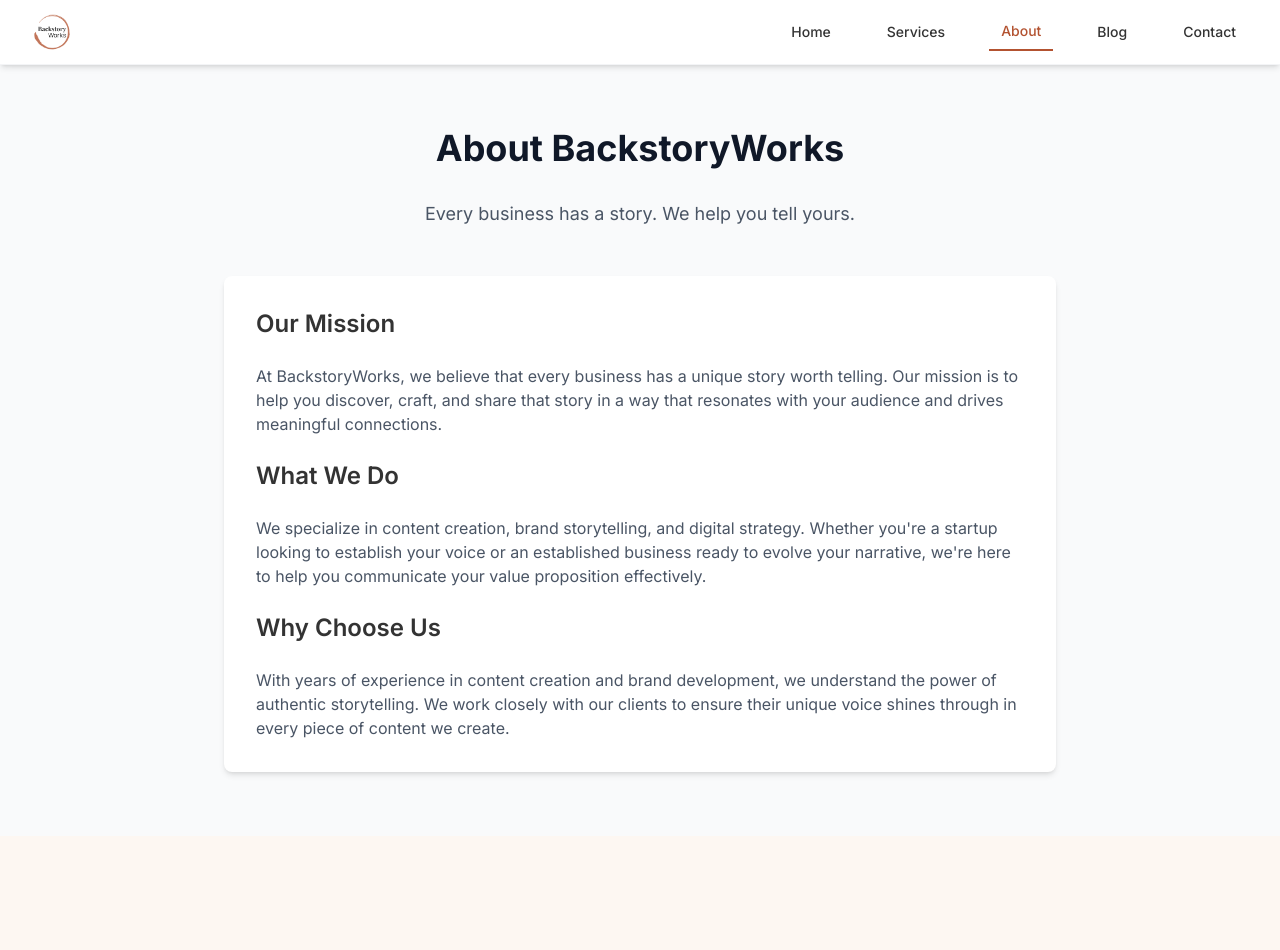
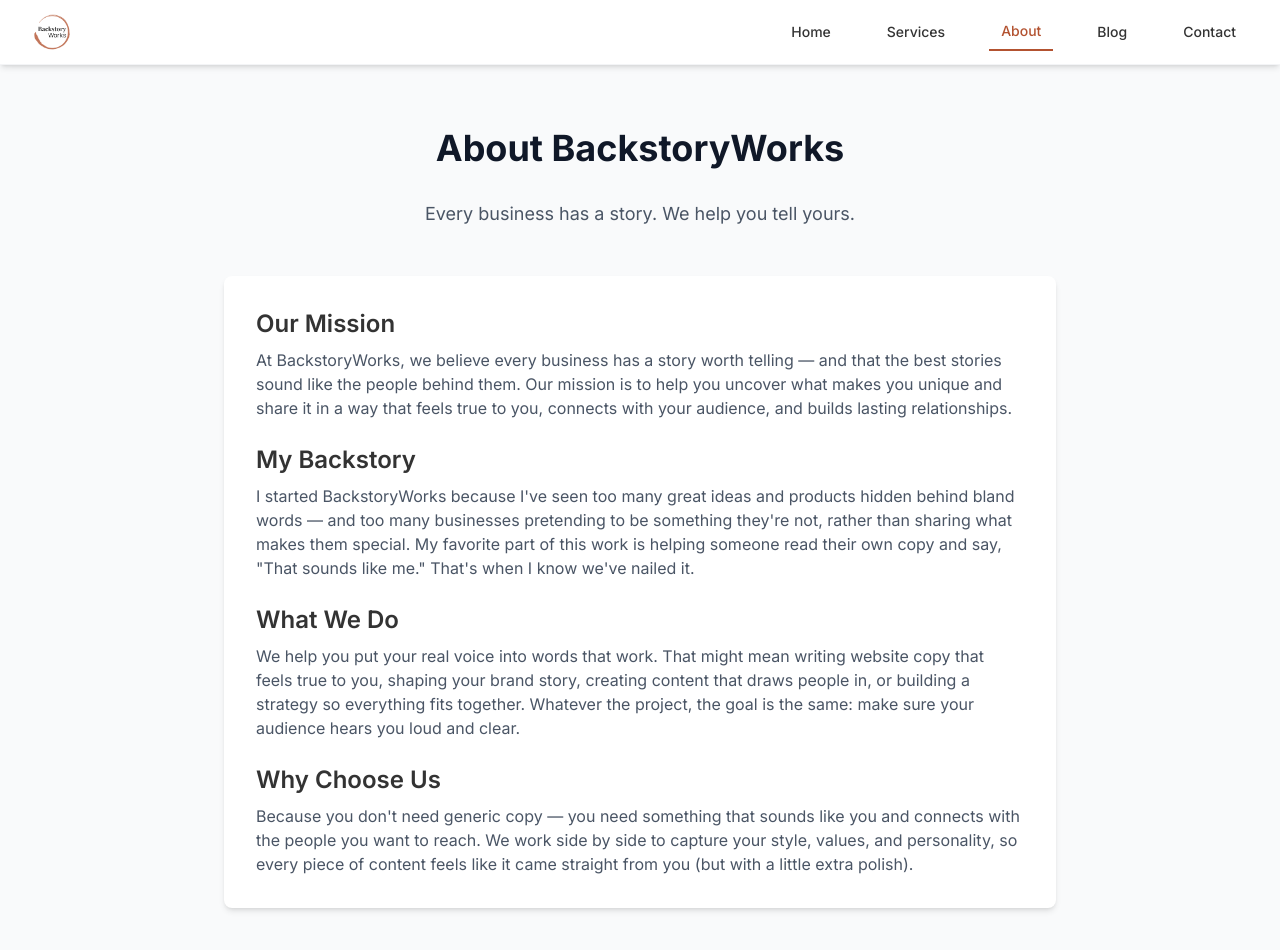
Before and after one commit to jiovino321/backstoryworks-website, a Next.js app: page /about in a window 1280 px wide. Shown: the top 950 px of the page. Before the commit the page ends 836 px from the top, so only its background shows below. Built offline with nearby package versions, Linux system fonts and the light colour scheme; a web font is replaced by a local one.

Commit message:
about page update

```diff
--- a/src/app/about/page.tsx
+++ b/src/app/about/page.tsx
@@ -11,26 +11,24 @@
 
         <div className="prose prose-lg mx-auto">
           <div className="bg-white p-8 rounded-lg shadow-md">
-            <h2 className="text-2xl font-semibold mb-6">Our Mission</h2>
+            <h2 className="text-2xl font-semibold mb-2">Our Mission</h2>
             <p className="text-gray-600 mb-6">
-              At BackstoryWorks, we believe that every business has a unique story worth telling.
-              Our mission is to help you discover, craft, and share that story in a way that
-              resonates with your audience and drives meaningful connections.
+              At BackstoryWorks, we believe every business has a story worth telling — and that the best stories sound like the people behind them. Our mission is to help you uncover what makes you unique and share it in a way that feels true to you, connects with your audience, and builds lasting relationships.
             </p>
 
-            <h2 className="text-2xl font-semibold mb-6">What We Do</h2>
+            <h2 className="text-2xl font-semibold mb-2">My Backstory</h2>
             <p className="text-gray-600 mb-6">
-              We specialize in content creation, brand storytelling, and digital strategy.
-              Whether you're a startup looking to establish your voice or an established
-              business ready to evolve your narrative, we're here to help you communicate
-              your value proposition effectively.
+              I started BackstoryWorks because I've seen too many great ideas and products hidden behind bland words — and too many businesses pretending to be something they're not, rather than sharing what makes them special. My favorite part of this work is helping someone read their own copy and say, "That sounds like me." That's when I know we've nailed it.
             </p>
 
-            <h2 className="text-2xl font-semibold mb-6">Why Choose Us</h2>
+            <h2 className="text-2xl font-semibold mb-2">What We Do</h2>
+            <p className="text-gray-600 mb-6">
+              We help you put your real voice into words that work. That might mean writing website copy that feels true to you, shaping your brand story, creating content that draws people in, or building a strategy so everything fits together. Whatever the project, the goal is the same: make sure your audience hears you loud and clear.
+            </p>
+
+            <h2 className="text-2xl font-semibold mb-2">Why Choose Us</h2>
             <p className="text-gray-600">
-              With years of experience in content creation and brand development, we understand
-              the power of authentic storytelling. We work closely with our clients to ensure
-              their unique voice shines through in every piece of content we create.
+              Because you don't need generic copy — you need something that sounds like you and connects with the people you want to reach. We work side by side to capture your style, values, and personality, so every piece of content feels like it came straight from you (but with a little extra polish).
             </p>
           </div>
         </div>
```
